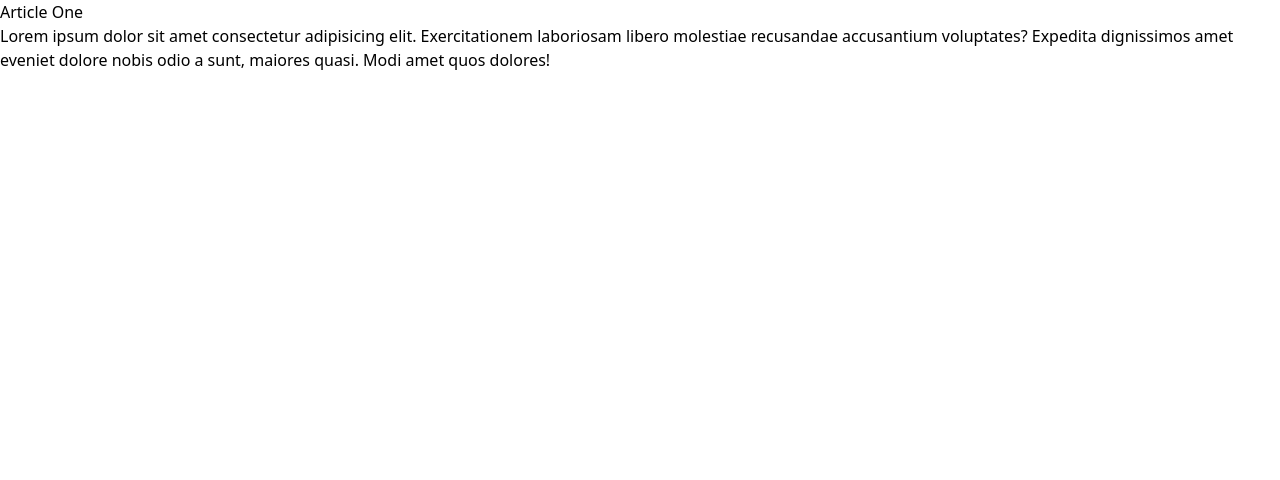
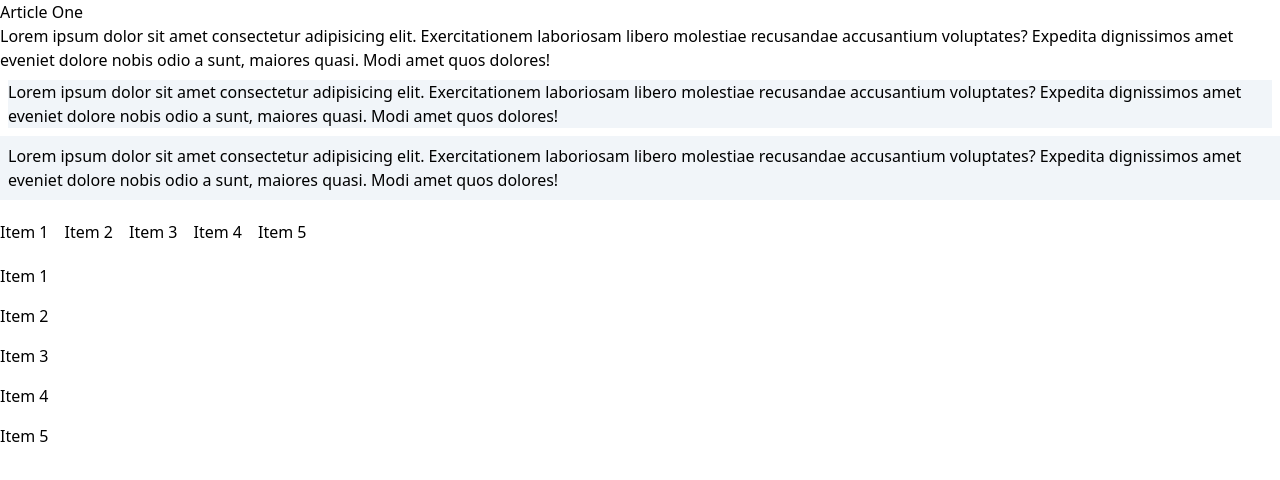
Before and after one commit to hvicheka/tailwindcss-sandbox, a plain HTML site: page 03-container-spacing/index.html in a window 1280 px wide. Drawn offline with nearby package versions, Linux system fonts and the light colour scheme.

Commit message:
container and space

```diff
--- a/03-container-spacing/index.html
+++ b/03-container-spacing/index.html
@@ -1,15 +1,15 @@
 <!DOCTYPE html>
 <html lang="en">
 <head>
-    <meta charset="UTF-8" />
-    <meta http-equiv="X-UA-Compatible" content="IE=edge" />
-    <meta name="viewport" content="width=device-width, initial-scale=1.0" />
+    <meta charset="UTF-8"/>
+    <meta http-equiv="X-UA-Compatible" content="IE=edge"/>
+    <meta name="viewport" content="width=device-width, initial-scale=1.0"/>
     <script src="https://cdn.tailwindcss.com"></script>
     <title>Container & Spacing</title>
 </head>
 <body>
 <!-- Container -->
-    <div>
+<div class="container mx-auto">
     <article>
         <h3>Article One</h3>
         <p>
@@ -22,11 +22,42 @@
 
     <!-- Margin -->
 
+    <div class="bg-slate-100 m-2">
+        Lorem ipsum dolor sit amet consectetur adipisicing elit.
+        Exercitationem laboriosam libero molestiae recusandae accusantium
+        voluptates? Expedita dignissimos amet eveniet dolore nobis odio a
+        sunt, maiores quasi. Modi amet quos dolores!
+    </div>
+
     <!-- Padding -->
+
+
+    <div class="bg-slate-100 p-2">
+        Lorem ipsum dolor sit amet consectetur adipisicing elit.
+        Exercitationem laboriosam libero molestiae recusandae accusantium
+        voluptates? Expedita dignissimos amet eveniet dolore nobis odio a
+        sunt, maiores quasi. Modi amet quos dolores!
+    </div>
 
     <!-- Space Between X -->
 
+    <div class="flex mt-5 space-x-4">
+        <div>Item 1</div>
+        <div>Item 2</div>
+        <div>Item 3</div>
+        <div>Item 4</div>
+        <div>Item 5</div>
+    </div>
+
     <!-- Space Between Y -->
+
+    <div class="flex flex-col mt-5 space-y-4">
+        <div>Item 1</div>
+        <div>Item 2</div>
+        <div>Item 3</div>
+        <div>Item 4</div>
+        <div>Item 5</div>
+    </div>
 </div>
 </body>
 </html>
```
Lines whose indentation alone changed are shown as unchanged.
